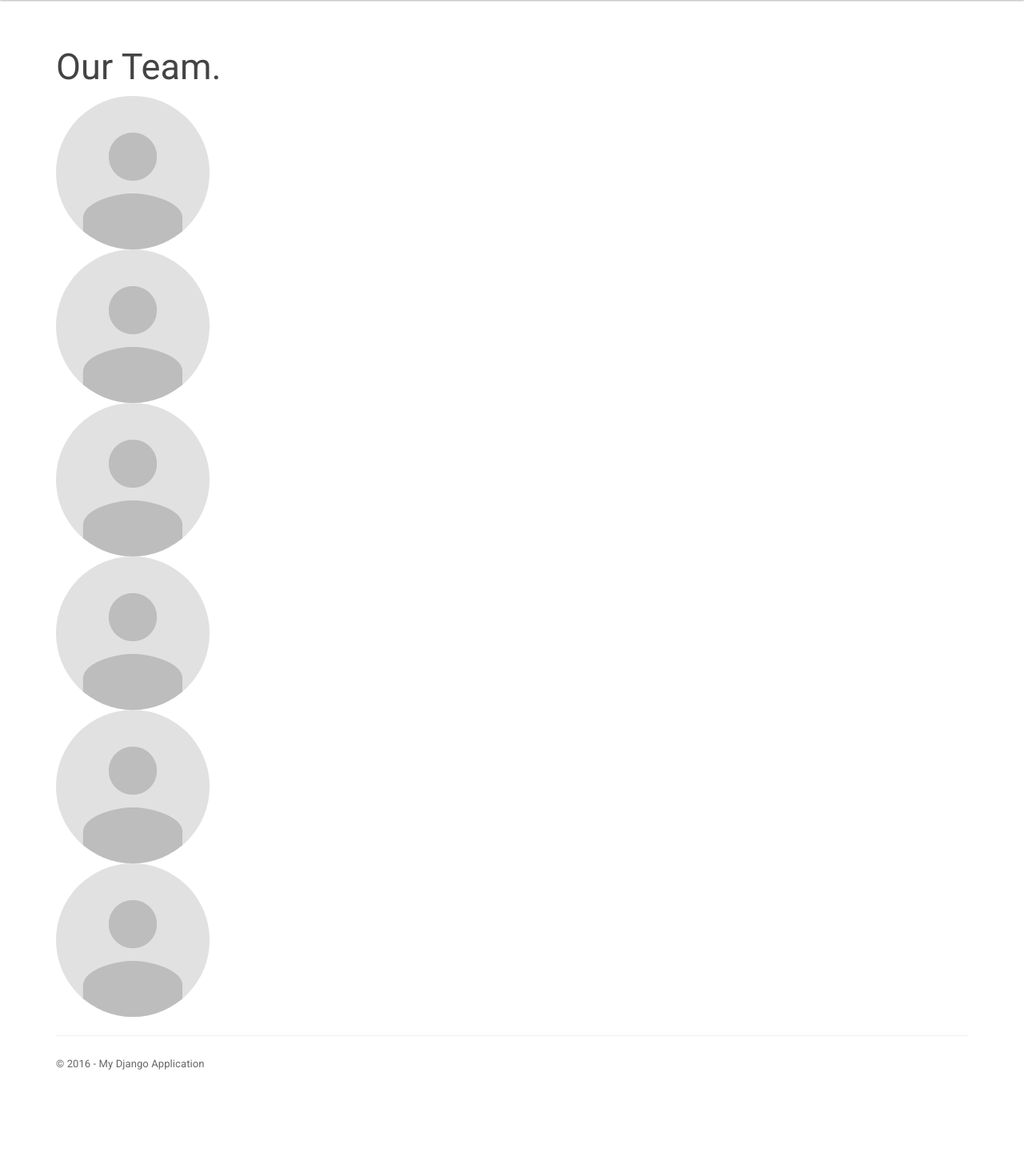
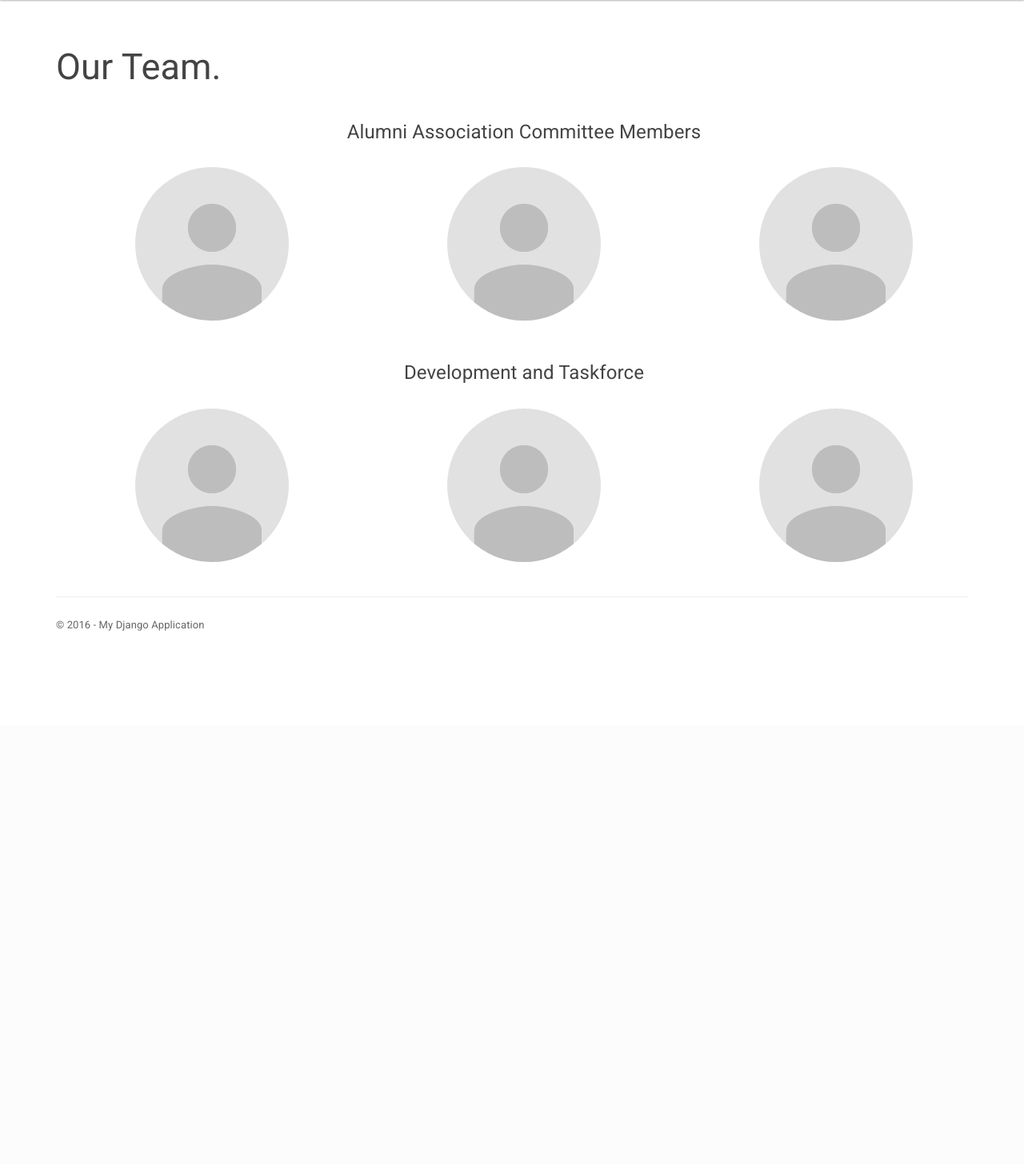
Before and after one commit to AnimeshSinha1309/alumni-website, a Django app: page /team/ in a window 1280 px wide. Shown: the part 64-1520 px from the top of the page at 80% size. After the commit the page ends 853 px from the top, so only its background shows below. Run offline with Django 3.2, Linux system fonts and the light colour scheme; some libraries are stand-ins or nearby versions.

```diff
--- a/AlumniWebsite/app/static/app/content/site.css
+++ b/AlumniWebsite/app/static/app/content/site.css
@@ -72,7 +72,7 @@ form#search-form {
 
 /* Styles for Settings Page */
 form textarea.textarea-selector.form-control {
-    max-height: 100px; }
+  max-height: 100px; }
 
 /* Styles for Objects on Events Page */
 div.event-xmega {
@@ -95,4 +95,19 @@ div.event-xmega {
 .eventcard-container {
   padding: 20px 10px 20px 10px; }
 
+/* Styles for Team Page */
+div.team-developers, div.team-committee {
+  text-align: center;
+  padding-top: 20px; }
+  div.team-developers div, div.team-committee div {
+    padding: 20px;
+    text-align: center; }
+
+/* Styles for School Page */
+.font-large {
+  font-size: large; }
+
+.carousel-inner {
+  text-align: center; }
+
 /*# sourceMappingURL=site.css.map */
--- a/AlumniWebsite/app/static/app/content/site.scss
+++ b/AlumniWebsite/app/static/app/content/site.scss
@@ -138,3 +138,28 @@ div.event-xmega {
 .eventcard-container {
     padding: 20px 10px 20px 10px;
 }
+
+/* Styles for Team Page */
+
+div.team-developers, div.team-committee {
+    text-align: center;
+    padding-top: 20px;
+
+    div {
+        padding: 20px;
+        text-align: center;
+
+        img {
+        }
+    }
+}
+
+/* Styles for School Page */
+
+.font-large {
+    font-size: large;
+}
+
+.carousel-inner {
+    text-align: center;
+}
--- a/AlumniWebsite/app/templates/app/layout.html
+++ b/AlumniWebsite/app/templates/app/layout.html
@@ -5,6 +5,7 @@
     <meta name="viewport" content="width=device-width, initial-scale=1.0">
     <title>{{ title }}</title>
     {% load staticfiles %}
+    <link rel="icon" href="{% static 'app/images/favicon.ico' %}" />
     <link rel="stylesheet" type="text/css" href="{% static 'app/content/paperswatch.min.css' %}" />
     <link rel="stylesheet" type="text/css" href="{% static 'app/content/site.css' %}" />
     <script src="{% static 'app/scripts/modernizr-2.6.2.js' %}"></script>
--- a/AlumniWebsite/app/templates/app/loginpartial.html
+++ b/AlumniWebsite/app/templates/app/loginpartial.html
@@ -2,7 +2,7 @@
 <form id="logoutForm" action="/logout" method="post" class="navbar-right">
     {% csrf_token %}
     <ul class="nav navbar-nav navbar-right">
-        <li><span class="navbar-brand">{{ user.first_name }} {{ user.last_name }}</span></li>
+        <li><a href="/profile/" class="navbar-brand">{{ user.first_name }} {{ user.last_name }}</a></li>
         <li><a href="javascript:document.getElementById('logoutForm').submit()">Log off</a></li>
     </ul>
 
--- a/AlumniWebsite/app/templates/app/school.html
+++ b/AlumniWebsite/app/templates/app/school.html
@@ -9,7 +9,7 @@
 <hr />
 
 <h3>Our Expanding Horizons</h3>
-<p style="font-size:large">
+<p class="font-large">
     Our thoughts and capabilities keep growing, and so does the school. Every day of every year, we
     strive to make better education availbale to more and more people, and today we have a great big
     school as a reward for all our efforts. <br />
@@ -66,7 +66,7 @@
 <hr />
 
 <h3>The Principal's Desk</h3>
-<p style="font-size:large; text-align:justify">
+<p class="font-large text-justify">
     Welcome to St. Thomas School, Ranchi, a premier educational institutions in the capital of Jharkhand,
     India. With the principal motive of all-round development of each of its students, this school has been
     fulfilling its motto - "Formation of Good, Effective & Creative Citizens" for over 41 years. St
--- a/AlumniWebsite/app/templates/app/team.html
+++ b/AlumniWebsite/app/templates/app/team.html
@@ -6,19 +6,17 @@
 <h2>{{ title }}.</h2>
 
 <div class="container">
-    <div class="row">
-        <div>
-            <div><img src="{% static 'app/images/defaultavatar.png' %}" class="img-circle" /></div>
-            <div><img src="{% static 'app/images/defaultavatar.png' %}" class="img-circle" /></div>
-            <div><img src="{% static 'app/images/defaultavatar.png' %}" class="img-circle" /></div>
-        </div>
+    <div class="row team-committee">
+        <h4>Alumni Association Committee Members</h4>
+        <div class="col-sm-4"><img src="{% static 'app/images/defaultavatar.png' %}" class="img-circle" /></div>
+        <div class="col-sm-4"><img src="{% static 'app/images/defaultavatar.png' %}" class="img-circle" /></div>
+        <div class="col-sm-4"><img src="{% static 'app/images/defaultavatar.png' %}" class="img-circle" /></div>
     </div>
-    <div class="row">
-        <div>
-            <div><img src="{% static 'app/images/defaultavatar.png' %}" class="img-circle" /></div>
-            <div><img src="{% static 'app/images/defaultavatar.png' %}" class="img-circle" /></div>
-            <div><img src="{% static 'app/images/defaultavatar.png' %}" class="img-circle" /></div>
-        </div>
+    <div class="row team-developers">
+        <h4>Development and Taskforce</h4>
+        <div class="col-sm-4"><img src="{% static 'app/images/defaultavatar.png' %}" class="img-circle" /></div>
+        <div class="col-sm-4"><img src="{% static 'app/images/defaultavatar.png' %}" class="img-circle" /></div>
+        <div class="col-sm-4"><img src="{% static 'app/images/defaultavatar.png' %}" class="img-circle" /></div>
     </div>
 
 </div>
```
Also changed, not shown: AlumniWebsite/app/templates/app/index.html (+8 -1 lines), AdobeResources/branding/favicon.ico (added), AdobeResources/branding/logo-small.png (added), AdobeResources/branding/logo-small.svg (added), AlumniWebsite/app/static/app/images/favicon.ico (added), AlumniWebsite/app/static/app/images/logo.svg (added), AlumniWebsite/favicon.ico (added), 5 other files.
